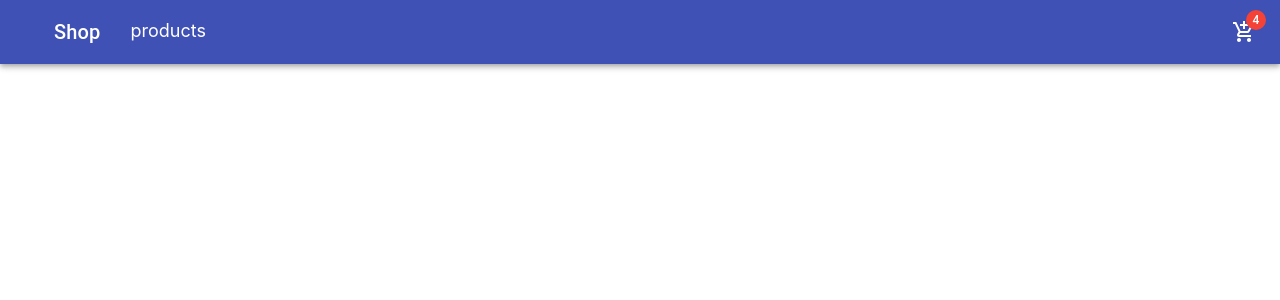
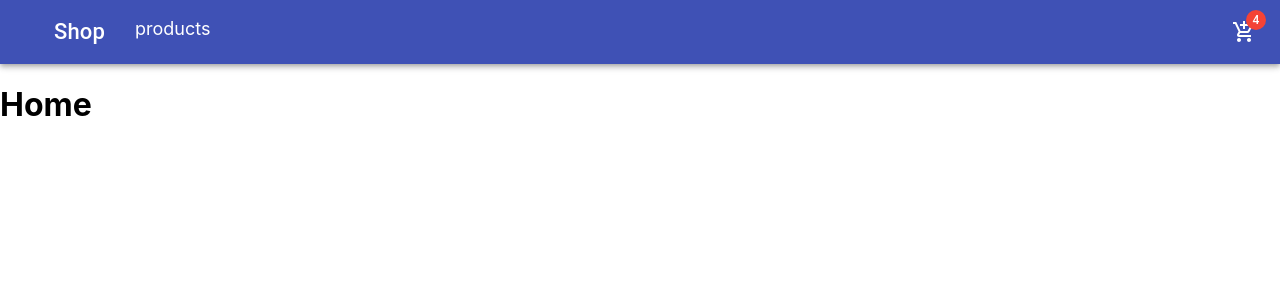
Before and after one commit to hamidazimiazp/shop, a React (Create React App) app: page / in a window 1280 px wide. Shown: the top 300 px of the page. Built offline with nearby package versions, Linux system fonts and the light colour scheme.

Commit message:
add home and products page and fix it in navbar

```diff
--- a/src/App.js
+++ b/src/App.js
@@ -2,6 +2,9 @@ import React, { useEffect } from 'react';
 import configureStore from "./redux/store/store";
 import { Provider } from 'react-redux';
 import Navbar from "./components/Navbar";
+import { Navigate, Route, Routes } from 'react-router-dom';
+import HomeView from './container/Home';
+import ProductsView from './container/Products';
 
 const store = configureStore();
 
@@ -10,6 +13,11 @@ function App() {
   return (
     <Provider store={store}>
       <Navbar />
+      <Routes>
+        <Route path='/products/' element={<ProductsView />} />
+        <Route path='/' element={<HomeView />} />
+        <Route path="*" element={<Navigate to="/" />} />
+      </Routes>
     </Provider>
   );
 }
--- a/src/components/Navbar.jsx
+++ b/src/components/Navbar.jsx
@@ -22,7 +22,12 @@ const Navbar = () => {
             }
         },
         title: {
-            marginLeft: 30
+            marginLeft: 30,
+            "& > a": {
+                color: "#fff",
+                fontSize: 22,
+                textDecoration: "none"
+            }
         },
         menuItems: {
             display: "flex",
@@ -42,7 +47,7 @@ const Navbar = () => {
                 <Toolbar className={classes.toolbar}>
                     <div className={classes.menuItems}>
                         <Typography variant="h6" className={classes.title}>
-                            Shop
+                            <Link to="/">Shop</Link>
                         </Typography>
                         <div className={classes.linkWrapper}>
                             <Link to="/products/">products</Link>
--- a/src/container/Home.jsx
+++ b/src/container/Home.jsx
@@ -0,0 +1,12 @@
+import React from 'react';
+
+
+const HomeView = () => {
+    return (
+        <>
+            <h1>Home</h1>
+        </>
+    );
+}
+
+export default HomeView;
--- a/src/container/Products.jsx
+++ b/src/container/Products.jsx
@@ -0,0 +1,12 @@
+import React from 'react';
+
+
+const ProductsView = () => {
+    return (
+        <>
+            <h1>Products</h1>
+        </>
+    );
+}
+
+export default ProductsView;
```
